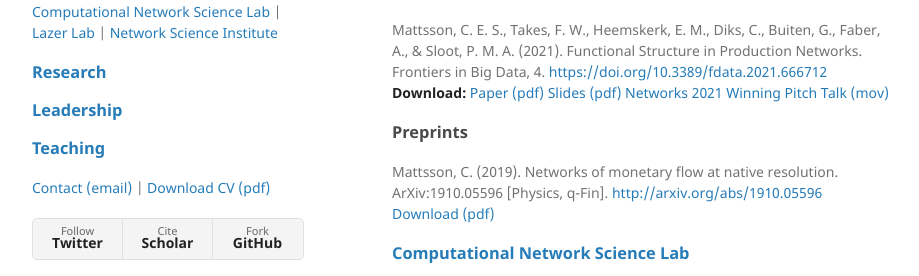
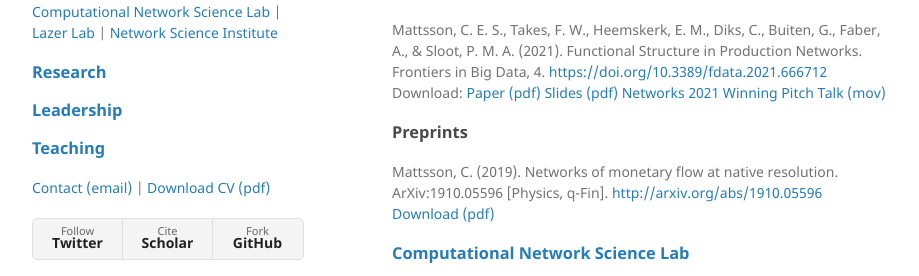
Before and after one commit to carolinamattsson/carolinamattsson.github.io, a Jekyll site: the page built from pages/research.md, in a window 1280 px wide. Shown: the part 336-612 px from the top of the page, without its empty margins (178-1097 px from the left). Built offline with Jekyll 4.4.1, drawn with Linux system fonts in a browser that asks for light colours.

Commit message:
not bold

```diff
--- a/pages/research.md
+++ b/pages/research.md
@@ -8,10 +8,10 @@ As people and companies go about their business, they are leaving a treasure tro
 
 ### Publications
 
-Mattsson, C. E. S., & Takes, F. W. (2021). Trajectories through temporal networks. Applied Network Science, 6(1), 1–31. [https://doi.org/10.1007/s41109-021-00374-7](https://doi.org/10.1007/s41109-021-00374-7) **Download:** [Paper (pdf)](/assets/files/Mattsson and Takes - 2021 - Trajectories through temporal networks.pdf)
+Mattsson, C. E. S., & Takes, F. W. (2021). Trajectories through temporal networks. Applied Network Science, 6(1), 1–31. [https://doi.org/10.1007/s41109-021-00374-7](https://doi.org/10.1007/s41109-021-00374-7) Download: [Paper (pdf)](/assets/files/Mattsson and Takes - 2021 - Trajectories through temporal networks.pdf)
 
 
-Mattsson, C. E. S., Takes, F. W., Heemskerk, E. M., Diks, C., Buiten, G., Faber, A., & Sloot, P. M. A. (2021). Functional Structure in Production Networks. Frontiers in Big Data, 4. [https://doi.org/10.3389/fdata.2021.666712](https://doi.org/10.3389/fdata.2021.666712) **Download:** [Paper (pdf)](/assets/files/Mattsson et al. - 2021 - Functional Structure in Production Networks.pdf) [Slides (pdf)](/assets/files/Mattsson_Networks2021_slides.pdf) [Networks 2021 Winning Pitch Talk (mov)](/assets/files/Mattsson_Networks2021_pitch.mov)
+Mattsson, C. E. S., Takes, F. W., Heemskerk, E. M., Diks, C., Buiten, G., Faber, A., & Sloot, P. M. A. (2021). Functional Structure in Production Networks. Frontiers in Big Data, 4. [https://doi.org/10.3389/fdata.2021.666712](https://doi.org/10.3389/fdata.2021.666712) Download: [Paper (pdf)](/assets/files/Mattsson et al. - 2021 - Functional Structure in Production Networks.pdf) [Slides (pdf)](/assets/files/Mattsson_Networks2021_slides.pdf) [Networks 2021 Winning Pitch Talk (mov)](/assets/files/Mattsson_Networks2021_pitch.mov)
 
 ### Preprints
 
```
